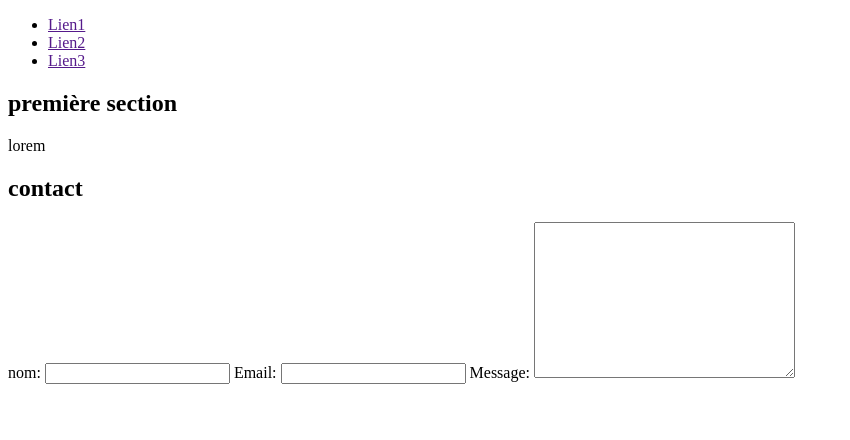
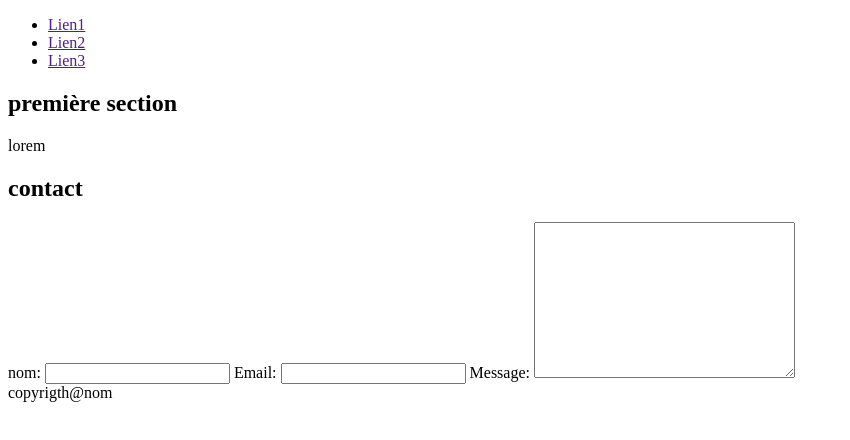
Before and after one commit to sebreye/emmet2, a plain HTML site: page index.html in a window 1280 px wide. Shown: the whole page, without its empty margins (0-850 px from the left). Drawn offline with Linux system fonts and the light colour scheme.

Commit message:
partie final

```diff
--- a/index.html
+++ b/index.html
@@ -27,6 +27,7 @@
         <label for="">Message:</label>
         <textarea name="" id="" cols="30" rows="10"></textarea>
     </section>
+    <footer><span>copyrigth@nom</span></footer>
 
 
 </body>
```
